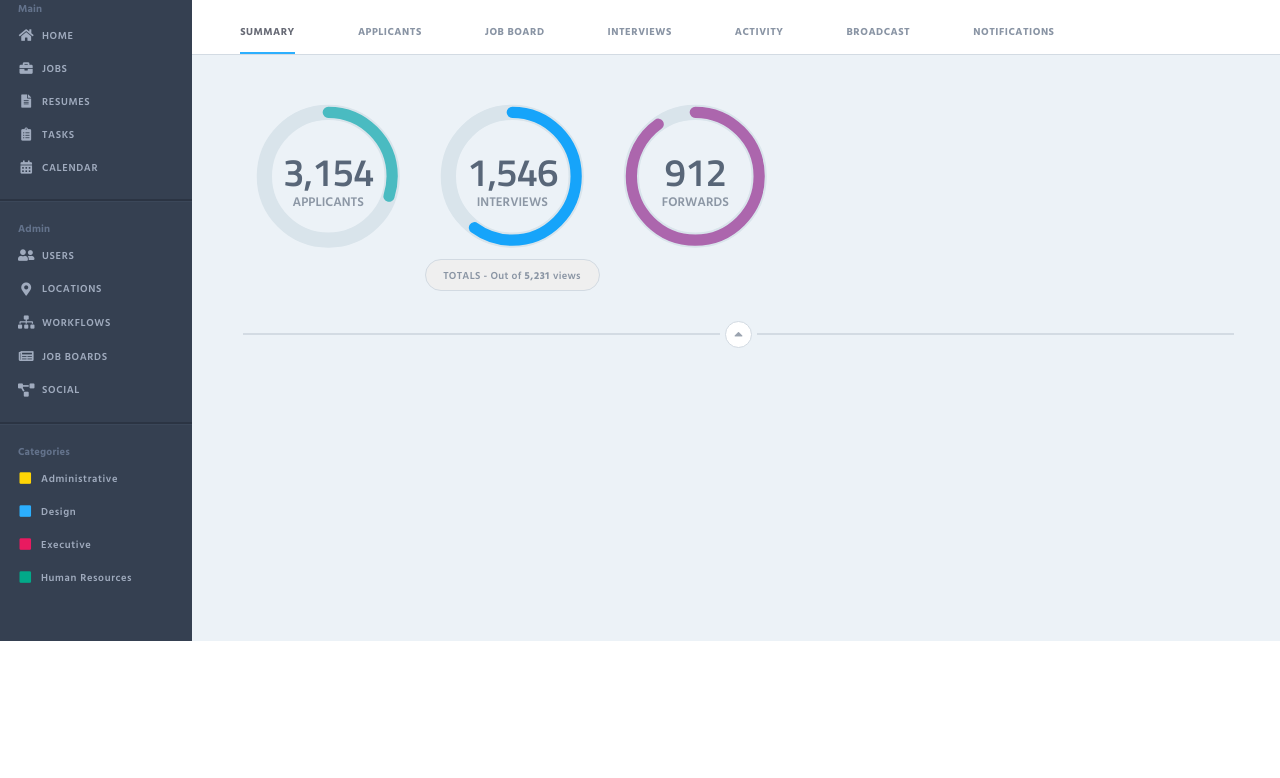
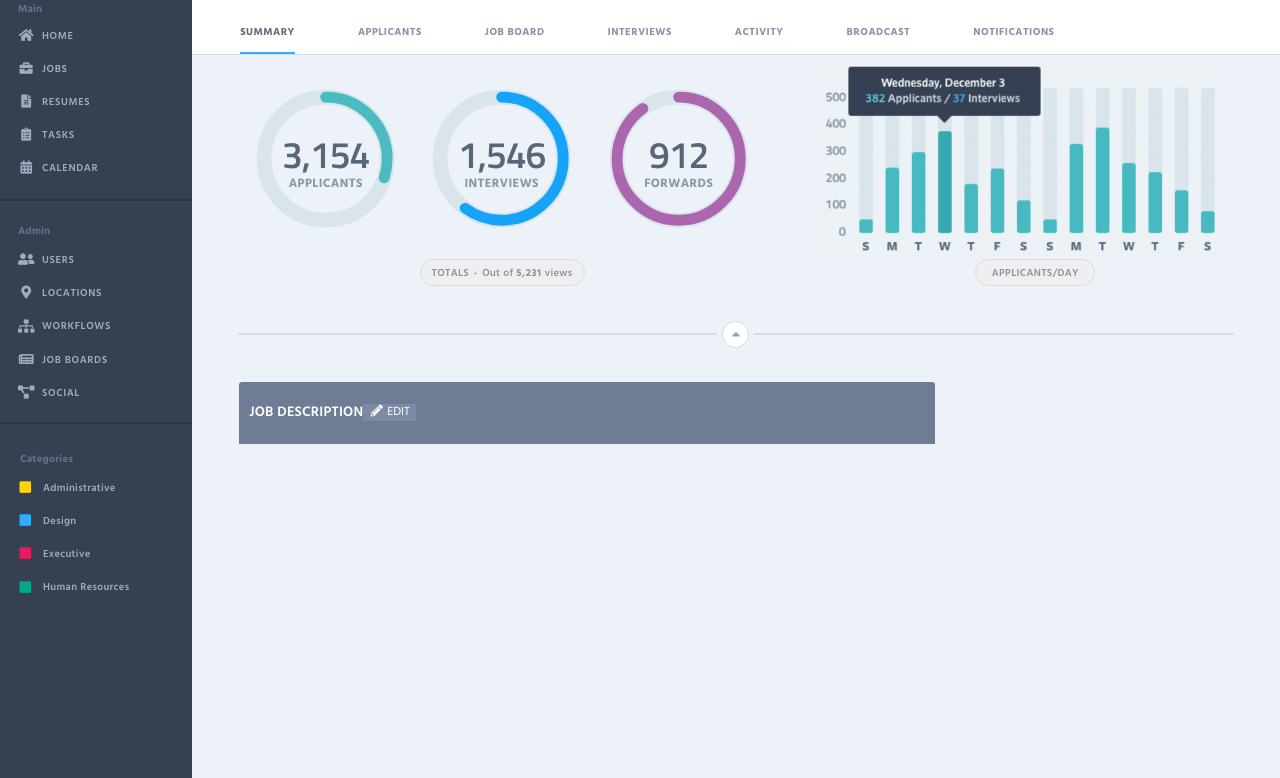
Before and after one commit to colehart/ch-comp-challenge-3, a plain HTML site: page index.html in a window 1280 px wide. Shown: the part 159-937 px from the top of the page. Before the commit the page ends 800 px from the top, so only its background shows below. Drawn offline with nearby package versions, Linux system fonts and the light colour scheme; a web font is replaced by a local one.

Commit message:
Optimize heights

```diff
--- a/index.html
+++ b/index.html
@@ -3,10 +3,14 @@
   <head>
     <title>My Dashboard</title>
     <meta name="viewport" content="width=device-width, initial-scale=1">
-    <link rel="stylesheet" href="https://use.fontawesome.com/releases/v5.2.0/css/all.css" integrity="sha384-hWVjflwFxL6sNzntih27bfxkr27PmbbK/iSvJ+a4+0owXq79v+lsFkW54bOGbiDQ" crossorigin="anonymous">
     <link rel="stylesheet" href="normalize.css">
     <link rel="stylesheet" href="styles.css">
     <link rel="icon" href="images/favicon.png">
+    <link
+      rel="stylesheet"
+      href="https://use.fontawesome.com/releases/v5.2.0/css/all.css"
+      integrity="sha384-hWVjflwFxL6sNzntih27bfxkr27PmbbK/iSvJ+a4+0owXq79v+lsFkW54bOGbiDQ"
+      crossorigin="anonymous">
     <link
       rel="stylesheet"
       href="https://fonts.googleapis.com/css?family=Hind:400,600,700|Average+Sans|Titillium+Web:600">
@@ -152,7 +156,7 @@
       </header>
       <section class="dashboard">
         <article class="data-charts">
-          <section class="charts first">
+          <section class="first">
             <div class="chart-circles">
               <div class="single-chart">
                 <svg viewbox="0 0 36 36" class="circular-chart green">
@@ -194,7 +198,6 @@
                   <text x="18" y="25.35" class="circle-subtext">
                     INTERVIEWS
                   </text>
-
                 </svg>
               </div>
               <div class="single-chart">
@@ -219,8 +222,21 @@
                 </svg>
               </div>
             </div>
+          </section>
+          <section class="lower-first">
             <button class="totals-button">
-              TOTALS - Out of <span>5,231</span> views
+              TOTALS <span class="span-dot">&middot</span> Out of <span class="span-nums">5,231</span> views
+            </button>
+          </section>
+          <section class="second">
+            <img
+              class="bar-chart"
+              src="images/barchart.png"
+              alt="A bar chart of applicants per day of the week">
+          </section>
+          <section class="lower-second">
+            <button class="applicants-button">
+              APPLICANTS/DAY
             </button>
           </section>
         </article>
@@ -230,6 +246,17 @@
           </button>
         </div>
         <article class="job-details">
+          <article class="job-description">
+            <section class="job-head">
+              <h3 class="job-descript-title">JOB DESCRIPTION</h3>
+              <button class="job-descript-edit">
+                <i class="fas fa-pencil-alt fa-fw"></i>
+                EDIT
+              </button>
+            </section>
+            <section class="job-descript-body">
+            </section>
+          </article>
         </article>
       </section>
     </main>
--- a/styles.css
+++ b/styles.css
@@ -1,14 +1,13 @@
 /*
-charts:
-dark gray numbers - circle: #586678;
-med gray line - circle: #D9E4EB;
-blue line - circle: #16A4FA;
-green line - circle: #4ABBC1;
-purple line - circle: #AC66AD;
+job-description section
 
-FreightSans - Source Sans / Hind Vadoodora,
-Whitney - Hind
-Titilium - numbers
+blue header
+header button
+
+rounded corners
+gray line bottom
+gray side to white
+
 */
 
 * {
@@ -146,16 +145,30 @@ h4 {
 .admin-nav {
   grid-column: 1 / 2;
   grid-row: 3 / 4;
+  padding-top: 10px;
+  grid-template-rows: 29px repeat(5, 15.85%);
+}
+
+.admin-nav .admin-header {
+  padding-bottom: 15px;
 }
 
 .categories {
   grid-column: 1 / 2;
   grid-row: 4 / 5;
+  height: 225px;
+  padding-top: 15px;
+  grid-template-rows: 29px repeat(5, 15.85%);
   border-bottom: 0;
 }
 
 .categories .icon-group {
   padding-left: 15px;
+}
+
+.categories h4 {
+  letter-spacing: 0.02rem;
+  margin-left: 2px;
 }
 
 .aside-administrative i {
@@ -180,9 +193,11 @@ main {
   grid-column: 2 / 3;
   grid-row: 1 / 2;
   display: grid;
-  grid-template-rows: 8% 18.75% 1fr;
+  grid-template-rows: 63px 151px 990px;
   grid-template-columns: 1fr;
 }
+
+/* search bar area */
 
 nav {
   grid-row: 1 / 2;
@@ -223,6 +238,13 @@ nav section {
   color: #ffffff;
   cursor: pointer;
   transform: scale(1.15);
+}
+
+.menu-toggle:active,
+.add-friend:active,
+.add-event:active,
+.toggle-view:active {
+  background-color: #289EE5;
 }
 
 .menu-toggle {
@@ -287,6 +309,8 @@ nav section {
   grid-column: 5 / 6;
   border-right: 0;
 }
+
+/* header area with job title */
 
 header {
   grid-row: 2 / 3;
@@ -353,6 +377,10 @@ h2 {
   text-decoration: underline;
 }
 
+.subheading a:active {
+  color: #289EE5;
+}
+
 .header-buttons {
   width: 225px;
   display: flex;
@@ -386,6 +414,10 @@ h2 {
   outline: 0;
 }
 
+.header-buttons button:active {
+  background-color: #289EE5;
+}
+
 .header-buttons .job-status {
   width: 75px;
   color: #8A95A4;
@@ -408,6 +440,8 @@ h2 {
 .header-buttons .job-status:hover > i {
   color: #ffffff;
 }
+
+/* dashboard view options tabs */
 
 .dashboard-view {
   grid-row: 2 / 3;
@@ -443,6 +477,8 @@ h2 {
   border-bottom: 2.5px solid #2CAFFE;
 }
 
+/* dashboard data area */
+
 .dashboard {
   grid-row: 3 / 4;
   grid-column: 1 / 2;
@@ -456,21 +492,29 @@ h2 {
 .data-charts {
   grid-column: 1 / 2;
   grid-row: 1 / 2;
+  height: 100%;
   display: grid;
-  grid-template-rows: 1fr;
-  grid-template-columns: 55% 45%;
-  align-items: center;
+  grid-template-rows: 70% 25%;
+  grid-template-columns: 53% 43%;
+  grid-gap: 4%;
+  justify-items: center;
+  align-items: start;
 }
 
 .first {
   grid-row: 1 / 2;
   grid-column: 1 / 2;
-  display: flex;
-  flex-direction: column;
-  justify-content: space-between;
+  justify-self: stretch;
+  align-self: center;
+  display: grid;
+  grid-template-columns: 1fr;
+  grid-template-rows: 60% 40%;
 }
 
 .chart-circles {
+  grid-column: 1 / 2;
+  grid-row: 1 / 2;
+  padding-top: 15px;
   display: flex;
   justify-content: space-between;
 }
@@ -498,7 +542,6 @@ h2 {
   stroke-linecap: round;
   animation: progress 1s ease-out forwards;
 }
-
 
 @keyframes progress {
   0% {
@@ -530,13 +573,21 @@ h2 {
   fill: #8C97A5;
   font-family: 'Hind', sans-serif;
   font-size: 0.2rem;
-  font-weight: 600;
+  font-weight: 700;
+  letter-spacing: 0.1px;
   text-anchor: middle;
 }
 
-.charts button {
-  height: 32px;
-  width: 175px;
+.lower-first {
+  grid-column: 1 / 2;
+  grid-row: 2 / 3;
+  justify-content: center;
+  align-items: start;
+}
+
+.data-charts button {
+  height: 27px;
+  width: 165px;
   padding-top: 5.5px;
   border: 1.5px solid #D2DAE2;
   border-radius: 20px;
@@ -552,23 +603,61 @@ h2 {
   color: #8A95A4;
 }
 
-.charts button:hover {
+.data-charts button:hover {
   background-color: #2CAFFE;
   border-color: transparent;
   color: #ffffff;
   cursor: pointer;
 }
 
-.charts span {
+.data-charts button:focus {
+  outline: 0;
+}
+
+.data-charts button:active {
+  background-color: #289EE5;
+}
+
+.span-dot {
+  font-weight: 700;
+  margin: 0 5px;
+}
+
+.data-charts .span-nums {
   font-weight: 700;
   margin: 0 3px;
   letter-spacing: 0.6px;
 }
 
+.second {
+  grid-row: 1 / 2;
+  grid-column: 2 / 3;
+  align-self: center;
+  display: flex;
+  flex-direction: column;
+  justify-content: center;
+  align-items: center;
+}
+
+.second img {
+  margin-top: 15px;
+  max-height: 100%;
+}
+
+.lower-second .applicants-button {
+  margin-left: 13%;
+  width: 120px;
+}
+
+.bar-chart {
+  max-width: 93%;
+}
+
+/* horizontal break */
+
 .main-separator {
   grid-column: 1 / 2;
   grid-row: 2 / 3;
-  margin-left: 5px;
   border-bottom: 2px solid #D3DBE3;
   display: flex;
   justify-content: center;
@@ -600,9 +689,8 @@ h2 {
   font-size: 0.85rem;
 }
 
-.show-more-dashboard i:hover {
+.show-more-dashboard:hover > i {
   background-color: #2CAFFE;
-
   border-color: transparent;
   color: #ffffff;
   cursor: pointer;
@@ -612,7 +700,57 @@ h2 {
   outline: 0;
 }
 
+.show-more-dashboard:active > i {
+  background-color: #289EE5;
+}
+
+/* dashboard job details area */
+
 .job-details {
   grid-column: 1 / 2;
   grid-row: 3 / 4;
+  padding: 47px 1px;
+  display: grid;
+  grid-template-columns: 70% 30%;
+  grid-template-rows: repeat(4, 1fr);
+  grid-column-gap: 5%;
 }
+
+.job-description {
+  grid-row: span 4;
+  grid-column: 1 / 2;
+  display: grid;
+  grid-template-rows: 10% 1fr;
+  grid-template-columns: 1fr;
+}
+
+.job-head {
+  grid-row: 1 / 2;
+  grid-column: 1 / 2;
+  padding: 5px 10px;
+  display: flex;
+  align-items: center;
+  background-color: #6E7D95;
+  color: #ffffff;
+  font-family: 'Hind', sans-serif;
+  letter-spacing: 0.2px;
+  font-size: 0.75rem;
+  border-radius: 3px 3px 0 0;
+
+}
+
+.job-head h3 {
+  font-size: ;
+  font-weight: 600;
+}
+
+.job-descript-edit {
+  background-color: #7B8BA6;
+  color: #ffffff;
+  border: 0;
+}
+
+.job-descript-edit:hover {
+  background-color: #ffffff;
+  color: #7B8BA6;
+}
```
Also changed, not shown: images/barchart.png (added), sidebar.css (deleted).
